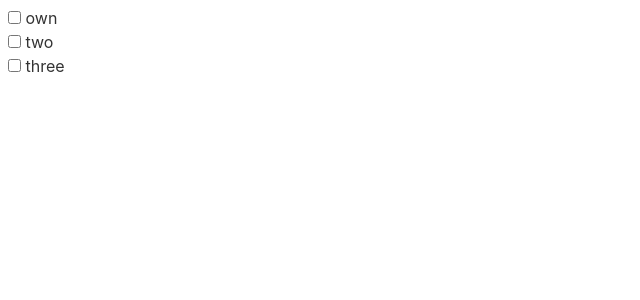
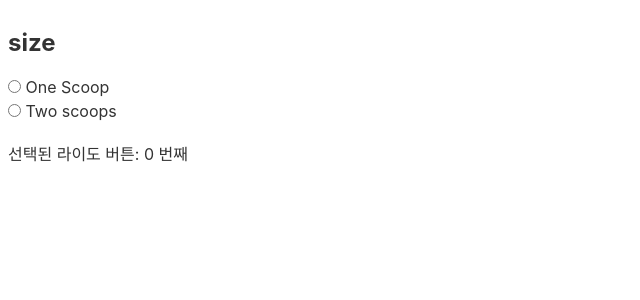
Before and after one commit to 1two13/practice-svelte, a Svelte app: page / in a window 1280 px wide. Shown: the top 300 px of the page, without its empty margins (0-640 px from the left). Built offline with nearby package versions, Linux system fonts and the light colour scheme.

Commit message:
bind(radio)

```diff
--- a/src/App.svelte
+++ b/src/App.svelte
@@ -1,18 +1,17 @@
 <script>
-	let numbers = [
-		'own',
-		'two',
-		'three'
-	]
-
-	let getNumbers = []
+  let selected = 0
 </script>
 
-{#each numbers as number}
-	<label>
-		<input type="checkbox" bind:group={getNumbers} value={number} />
-		{number}
-	</label>
-{/each}
+<h2>size</h2>
 
-{getNumbers}
+<label>
+  <input type='radio' bind:group={selected} value={1}>
+  One Scoop
+</label>
+
+<label>
+	<input type=radio bind:group={selected} value={2}>
+	Two scoops
+</label>
+
+<p>선택된 라이도 버튼: {selected} 번째</p>
```
